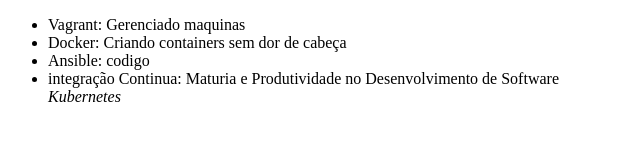
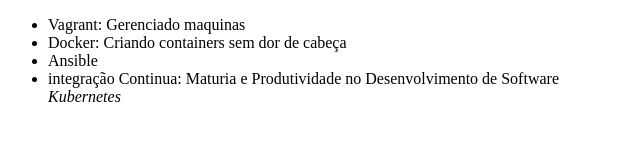
Before and after one commit to ComCarinho/alura-git, a plain HTML site: page index.html in a window 1280 px wide. Shown: the full height of the page, 0-640 px from the left. Drawn offline with Linux system fonts and the light colour scheme.

Commit message:
Revert "Ansible codigo"
This reverts commit 713ece143d5bfd256ca1cf4211a13c568bd6059c.

```diff
--- a/index.html
+++ b/index.html
@@ -11,7 +11,7 @@
 
 		<li>Docker: Criando containers sem dor de cabeça</li>
 
-		<li>Ansible: codigo</li>
+		<li>Ansible</li>
 		<li>integração Continua: Maturia e Produtividade no Desenvolvimento de Software</li>
 		<i>Kubernetes</i>
 	</ul>
```
